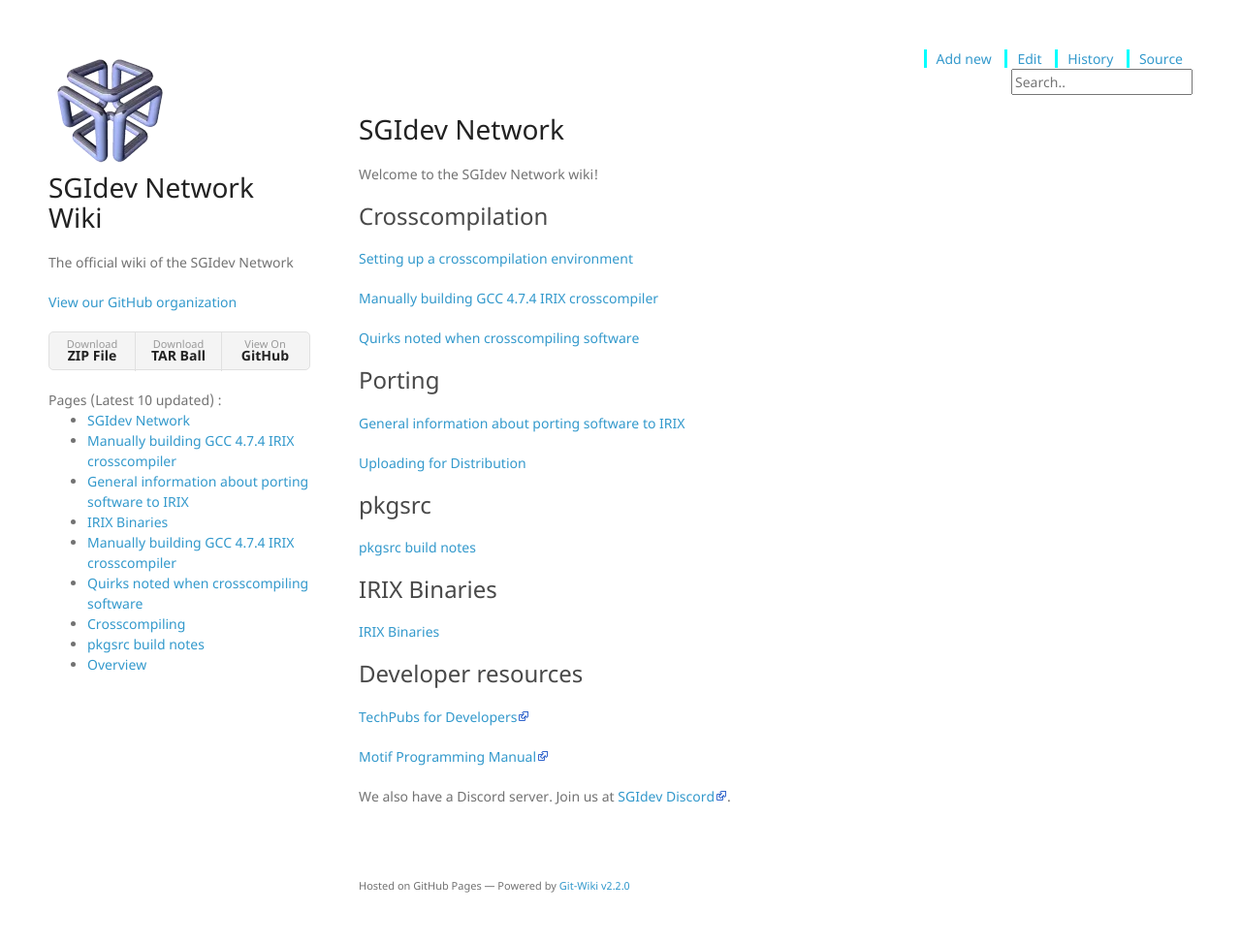
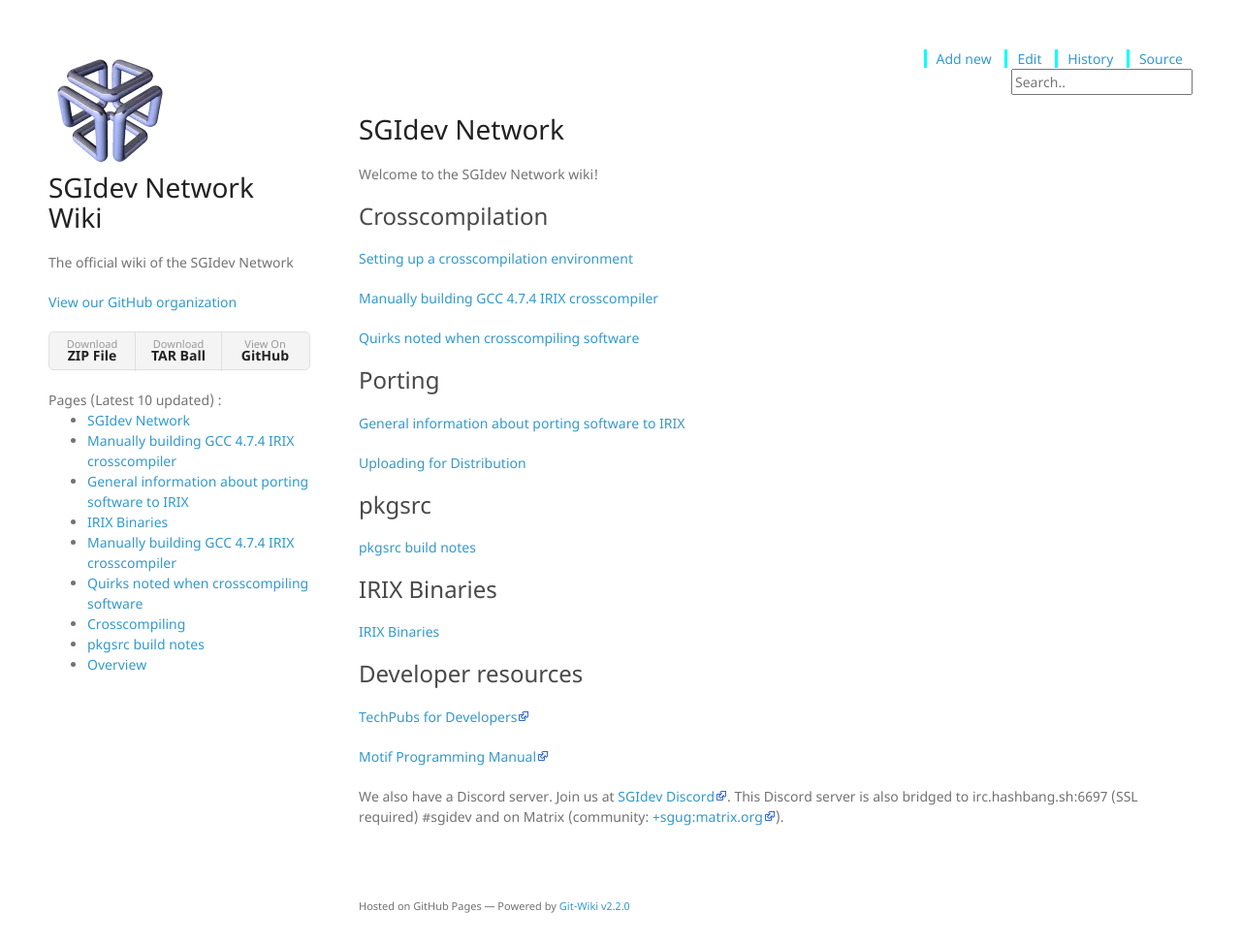
Before and after one commit to sgidevnet/sgidevnet.github.io, a Jekyll site: the page built from index.md, in a window 1280 px wide. Shown: the whole page at 97% size. Built offline with Jekyll 4.4.1, drawn with Linux system fonts in a browser that asks for light colours; nearby versions of some CDN libraries; our own code applies the rules of GitHub Pages for plain Markdown files; before the commit the page ends 952 px from its top, so only the background shows below that.

Commit message:
add irc and matrix info to index

```diff
--- a/index.md
+++ b/index.md
@@ -26,4 +26,4 @@ Welcome to the SGIdev Network wiki!
 
 [Motif Programming Manual](https://www.oreilly.com/openbook/motif/vol6a/Vol6a_html/toc.html)
 
-We also have a Discord server. Join us at [SGIdev Discord](https://discord.gg/skp987v).
+We also have a Discord server. Join us at [SGIdev Discord](https://discord.gg/skp987v). This Discord server is also bridged to irc.hashbang.sh:6697 (SSL required) #sgidev and on Matrix (community: [+sgug:matrix.org](https://riot.im/app/#/group/+sgug:matrix.org)).
```
